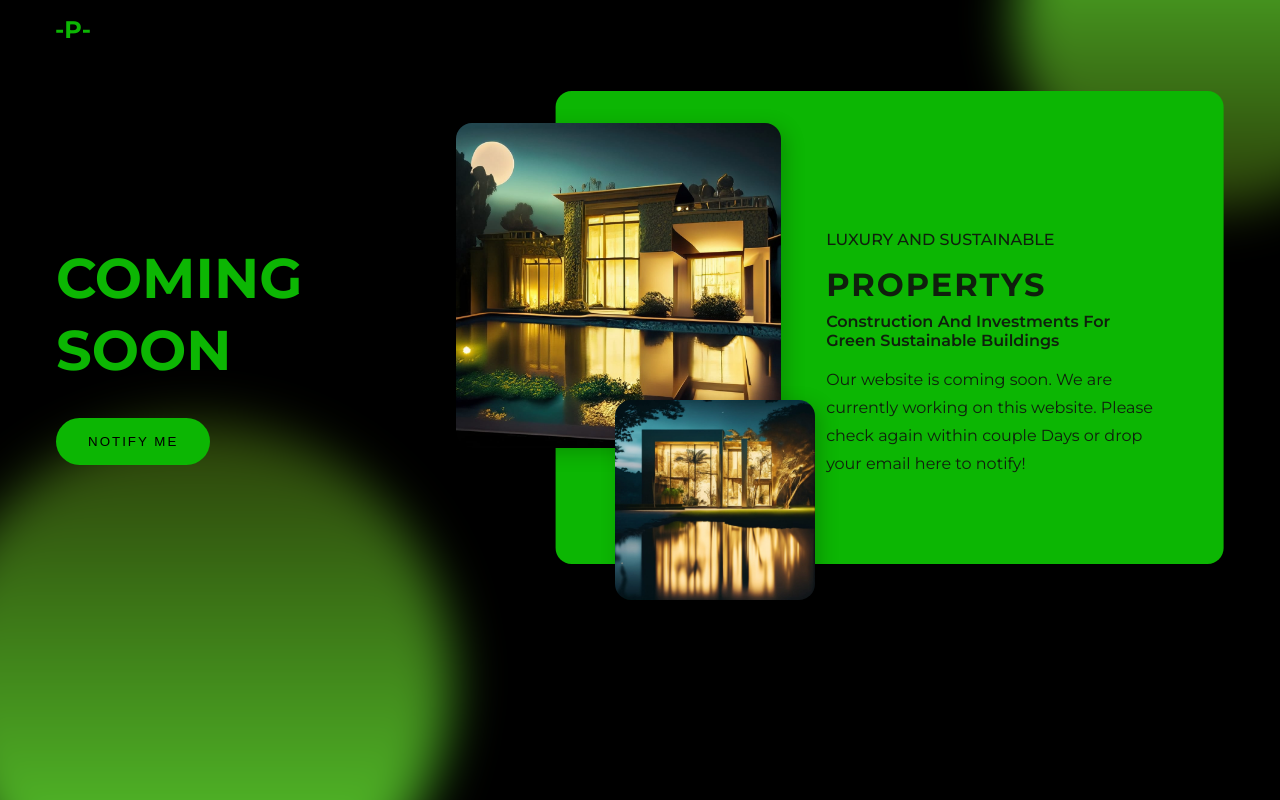
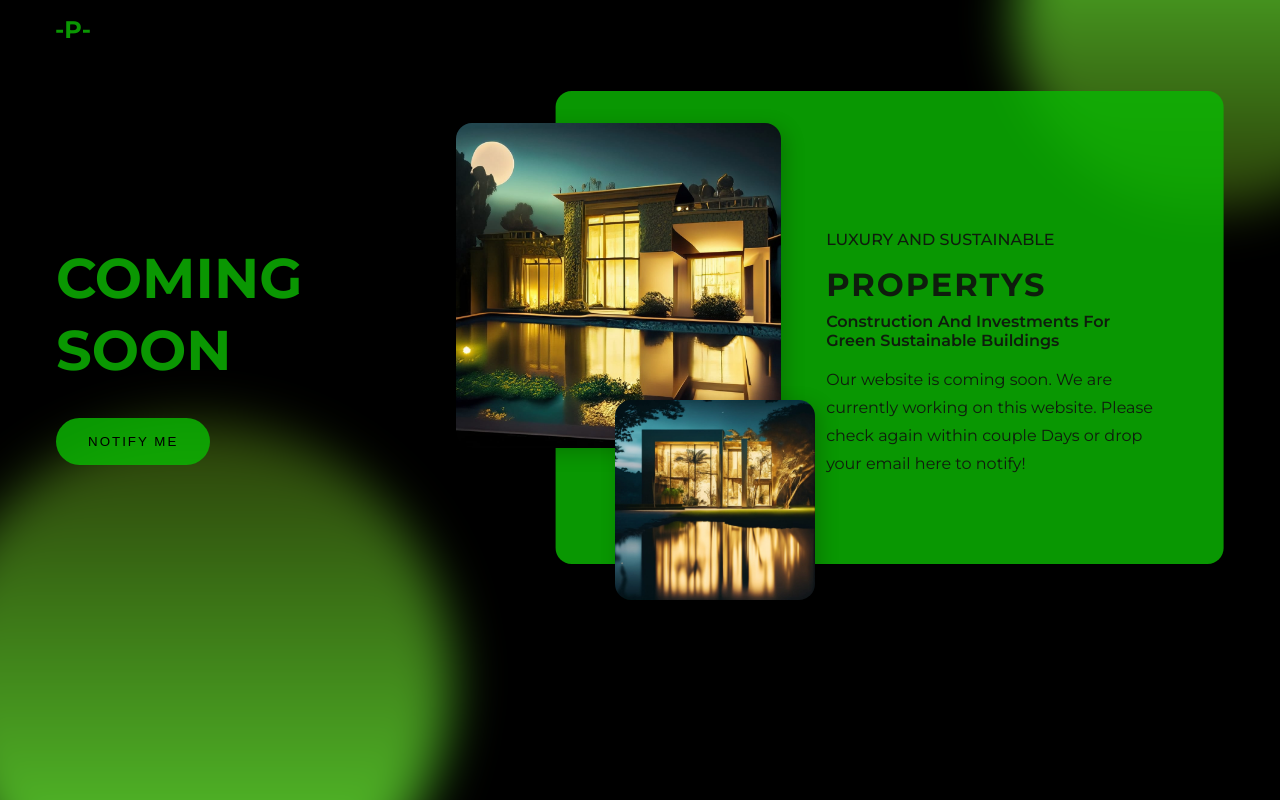
Before and after one commit to Tushar292004/coming-soon-page, a plain HTML site: page index.html in a window 1280 px wide. Shown: the top 800 px of the page. Drawn offline with nearby package versions, Linux system fonts and the light colour scheme.

Commit message:
coming-soon

```diff
--- a/styles.css
+++ b/styles.css
@@ -2,7 +2,7 @@
 
 :root {
   --primary-color: #100f0fe4;
-  --text-dark: #0cb603;
+  --text-dark: #0cb603d4;
   /* --black: #ffffff; */
   --max-width: 1200px;
 }
```
